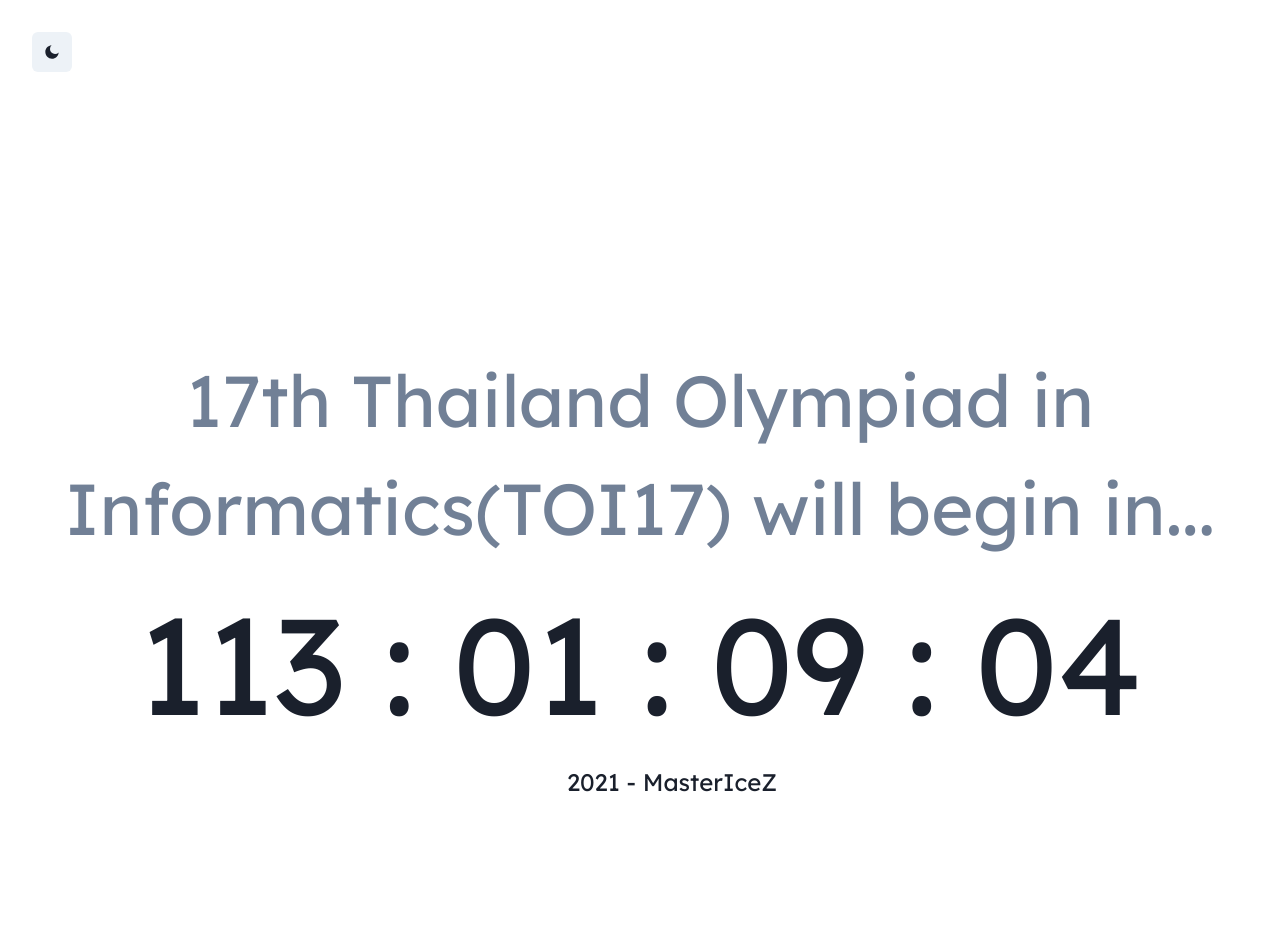
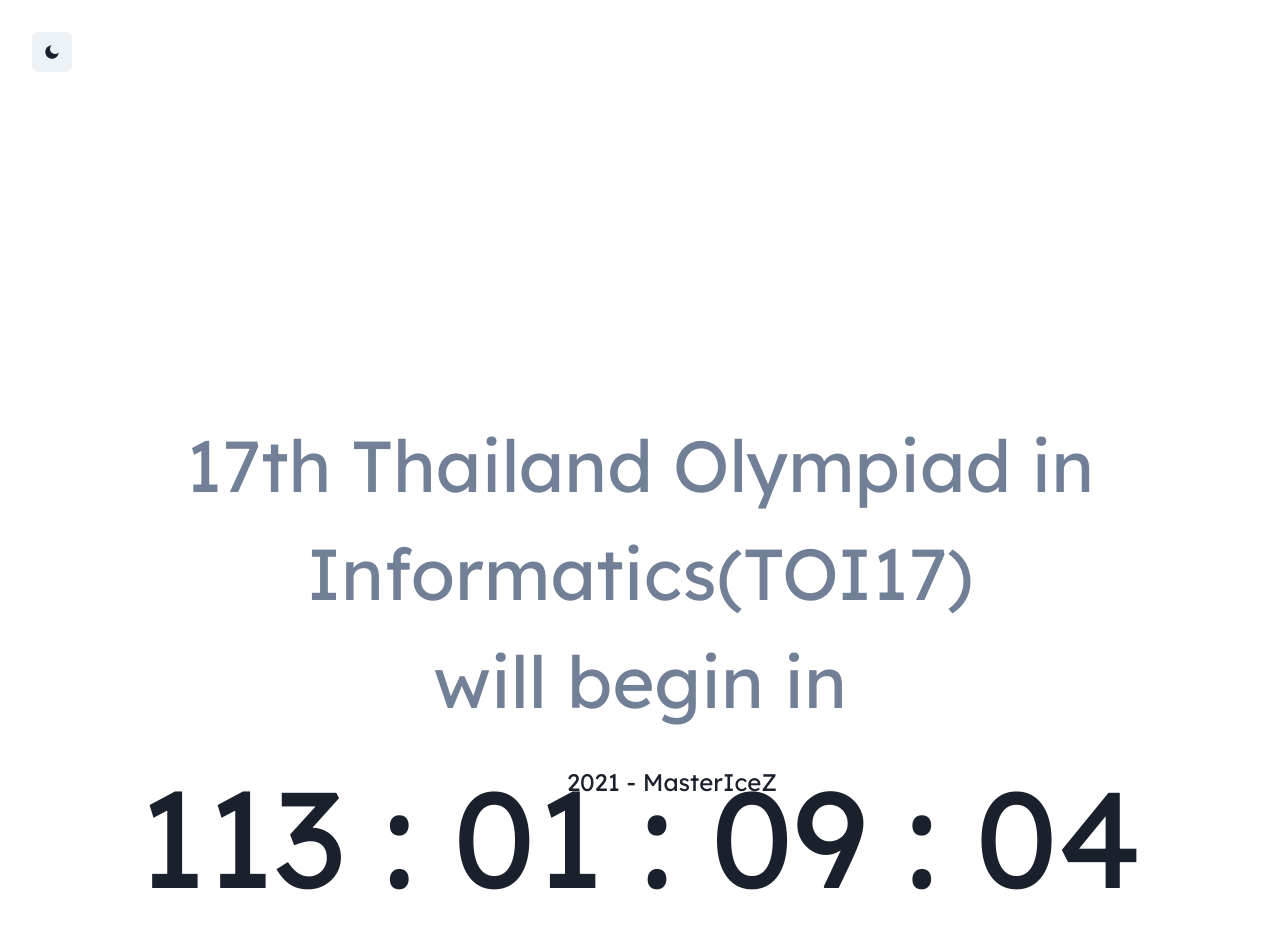
Before and after one commit to MasterIceZ/events-countdown, a Next.js app: page / in a window 1280 px wide. Shown: the top 928 px of the page. Before the commit the page ends 800 px from the top, so only its background shows below. Built offline with nearby package versions, Linux system fonts and the light colour scheme.

Commit message:
Update App.tsx

```diff
--- a/src/pages/App.tsx
+++ b/src/pages/App.tsx
@@ -72,7 +72,8 @@ function App(){
     return (
         <>
             <div id={styles.cen}>
-                <Text id={styles.title} color="gray.500">{Wanted.event} will begin in...</Text>
+                <Text id={styles.title} color="gray.500">{Wanted.event}</Text>
+                <Text id={styles.title} color="gray.500">will begin in</Text>
                 <Text id={styles.content}>{print}</Text>
             </div>
         </>
```
